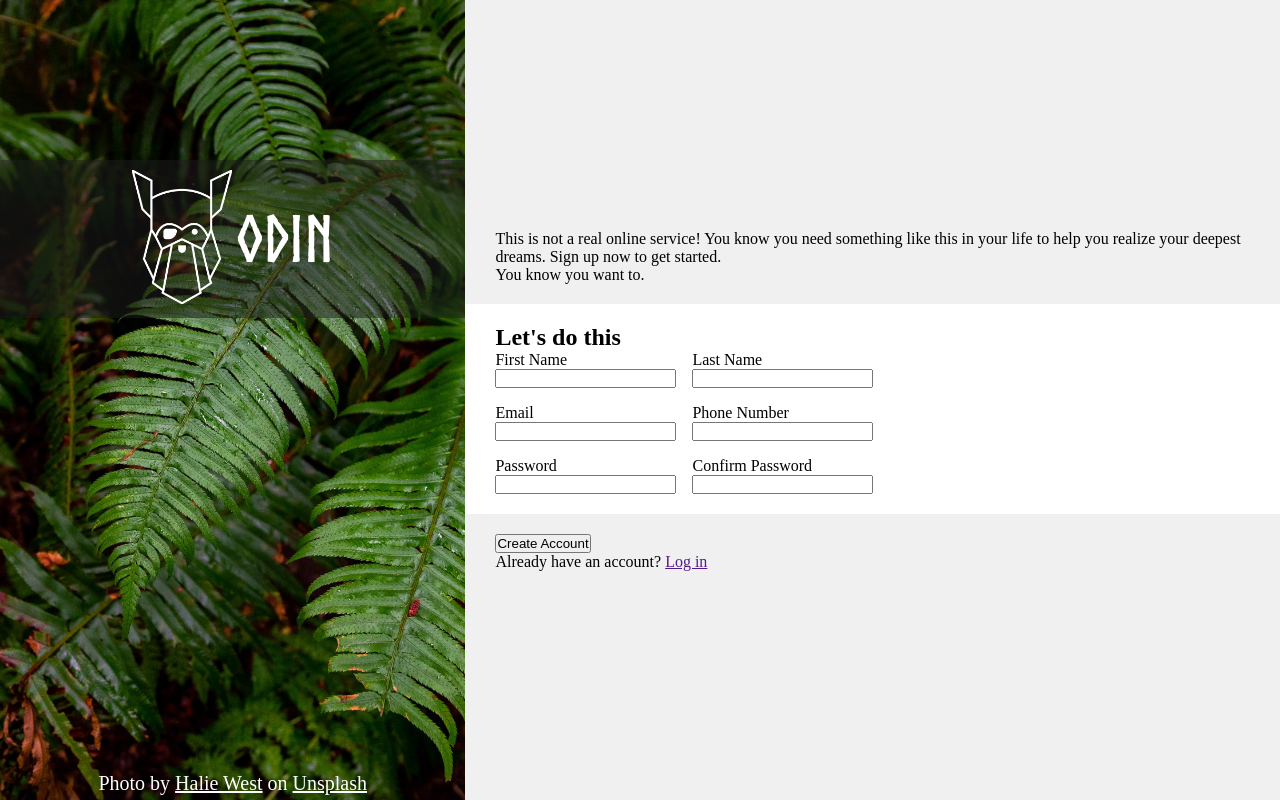
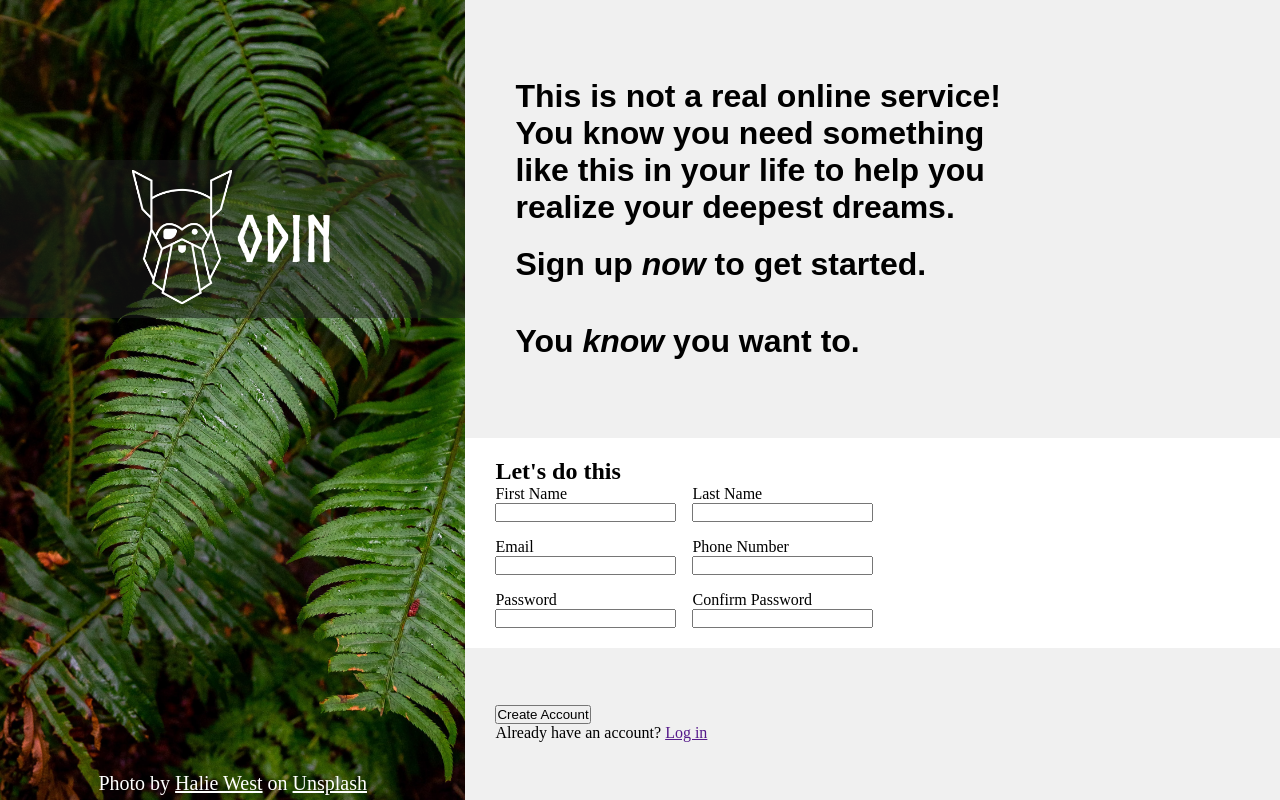
Before and after one commit to PeterG-ithub/sign-up-form, a plain HTML site: page index.html in a window 1280 px wide. Drawn offline with Linux system fonts and the light colour scheme.

Commit message:
Add style to form-top

```diff
--- a/index.html
+++ b/index.html
@@ -29,8 +29,9 @@
         <p>
           This is not a real online service! You know you need something like this
           in your life to help you realize your deepest dreams.
-          Sign up <span class="italize">now</span> to get started.
+
         </p>
+        <p class="sign-up">Sign up <span class="italize">now</span> to get started.</p>
         <p>You <span class="italize">know</span> you want to.</p>
       </section>
       <section class="form-mid">
--- a/styles.css
+++ b/styles.css
@@ -75,11 +75,27 @@ form {
   height: 100vh;
   display: flex;
   flex-direction: column;
-  justify-content: center;
+  justify-content: space-evenly;
 }
 
 form section {
   padding: 20px 30px;
+}
+
+.form-top p {
+  font-family: Arial, Helvetica, sans-serif;
+  font-weight: bold;
+  font-size: 2rem;
+  padding: 20px;
+  width: 70%;
+}
+
+p.sign-up{
+  padding-top: 0;
+}
+
+span.italize {
+  font-style: italic;
 }
 
 .form-mid {
```
